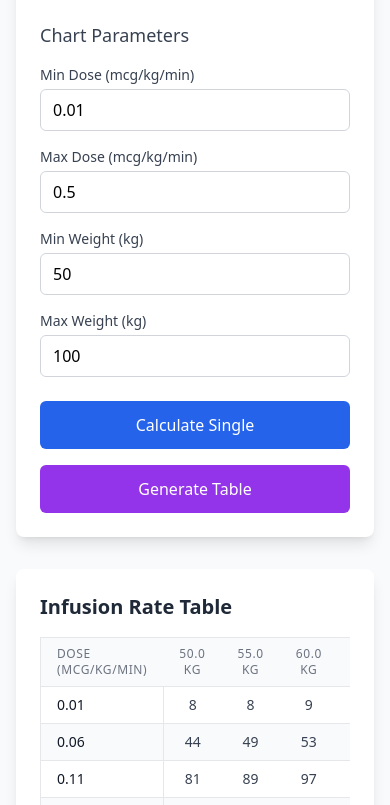
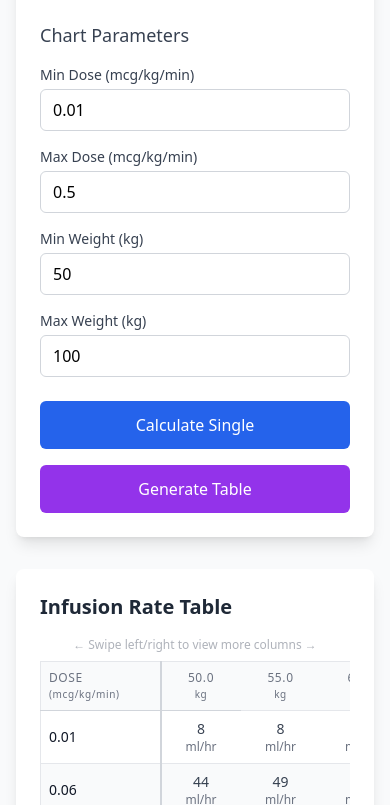
Before and after one commit to profires/InfusionChart, a plain HTML site: page index.html in a window 390 px wide. Both pictures are taken after a click on the button "Generate Table". Shown: the part 637-1442 px from the top of the page. Drawn offline with nearby package versions, Linux system fonts and the light colour scheme.

Commit message:
Update index.html (responsive sticky table)

```diff
--- a/index.html
+++ b/index.html
@@ -10,6 +10,43 @@
     <!-- Purpose: Import Chart.js for interactive chart generation -->
     <!-- Flow: CDN import provides chart rendering capabilities -->
     <script src="https://cdn.jsdelivr.net/npm/chart.js"></script>
+    <style>
+        /* Purpose: Enhanced mobile table styling */
+        /* Flow: Improves touch targets and scroll behavior on mobile devices */
+        @media (max-width: 768px) {
+            /* Purpose: Better touch scrolling for tables */
+            .overflow-x-auto {
+                -webkit-overflow-scrolling: touch;
+                scrollbar-width: thin;
+            }
+
+            /* Purpose: Larger touch targets on mobile */
+            table td, table th {
+                min-height: 44px;
+                touch-action: manipulation;
+            }
+
+            /* Purpose: Improved sticky positioning on iOS */
+            .sticky {
+                position: -webkit-sticky;
+                position: sticky;
+            }
+        }
+
+        /* Purpose: Custom scrollbar styling */
+        .overflow-x-auto::-webkit-scrollbar {
+            height: 6px;
+        }
+
+        .overflow-x-auto::-webkit-scrollbar-track {
+            background: #f1f5f9;
+        }
+
+        .overflow-x-auto::-webkit-scrollbar-thumb {
+            background: #cbd5e1;
+            border-radius: 3px;
+        }
+    </style>
 </head>
 <body class="bg-gray-50 min-h-screen">
     <!-- Purpose: Main container with centered layout and responsive design -->
@@ -241,8 +278,8 @@
             });
         }
 
-        // Purpose: Generate HTML table showing infusion rates matrix
-        // Flow: Creates table with doses as rows and weights as columns
+        // Purpose: Generate mobile-friendly HTML table with sticky headers and first column
+        // Flow: Creates table with fixed positioning for better mobile scrolling experience
         function generateTable() {
             const minDose = parseFloat(document.getElementById('min-dose').value);
             const maxDose = parseFloat(document.getElementById('max-dose').value);
@@ -253,34 +290,46 @@
             // Purpose: Generate arrays for doses and weights
             // Flow: Creates systematic ranges for table rows and columns
             const doses = [];
-            const doseStep = (maxDose - minDose) / 10; // 10 dose levels
+            const doseStep = (maxDose - minDose) / 10;
             for (let i = 0; i <= 10; i++) {
                 doses.push(minDose + (i * doseStep));
             }
 
             const weights = [];
-            const weightStep = (maxWeight - minWeight) / 10; // 10 weight levels
+            const weightStep = (maxWeight - minWeight) / 10;
             for (let i = 0; i <= 10; i++) {
                 weights.push(minWeight + (i * weightStep));
             }
 
-            // Purpose: Build HTML table with calculated infusion rates
-            // Flow: Creates responsive table with proper styling and formatting
+            // Purpose: Build mobile-friendly HTML table with sticky positioning
+            // Flow: Creates table with fixed headers and first column for better mobile UX
             let tableHTML = `
-                <table class="min-w-full bg-white border border-gray-200">
-                    <thead class="bg-gray-50">
+                <div class="relative">
+                    <!-- Purpose: Mobile scroll indicator -->
+                    <!-- Flow: Shows users they can scroll horizontally on mobile -->
+                    <div class="block sm:hidden text-center text-xs text-gray-500 mb-2 animate-pulse">
+                        ← Swipe left/right to view more columns →
+                    </div>
+
+                    <!-- Purpose: Scrollable table container with sticky elements -->
+                    <!-- Flow: Enables horizontal scrolling while keeping headers visible -->
+                    <div class="overflow-x-auto overflow-y-visible shadow-inner" style="max-height: 70vh;">
+                        <table class="min-w-full bg-white border border-gray-200 relative">
+                            <thead class="bg-gray-50 sticky top-0 z-20">
                                 <tr>
-                            <th class="px-4 py-2 text-left text-xs font-medium text-gray-500 uppercase tracking-wider border-b">
-                                Dose (mcg/kg/min)
+                                    <!-- Purpose: Sticky first column header -->
+                                    <!-- Flow: Remains visible during horizontal scrolling -->
+                                    <th class="sticky left-0 z-30 bg-gray-50 px-2 sm:px-4 py-2 text-left text-xs font-medium text-gray-500 uppercase tracking-wider border-b border-r-2 border-gray-300 min-w-[120px]">
+                                        Dose<br><span class="text-[10px] normal-case">(mcg/kg/min)</span>
                                     </th>
             `;
 
-            // Purpose: Create table headers for each weight
-            // Flow: Adds column headers showing body weights
-            weights.forEach(weight => {
+            // Purpose: Create sticky weight column headers
+            // Flow: Each weight becomes a scrollable column header
+            weights.forEach((weight, index) => {
                 tableHTML += `
-                    <th class="px-4 py-2 text-center text-xs font-medium text-gray-500 uppercase tracking-wider border-b">
-                        ${weight.toFixed(1)} kg
+                    <th class="px-2 sm:px-4 py-2 text-center text-xs font-medium text-gray-500 uppercase tracking-wider border-b min-w-[80px] ${index === 0 ? 'border-l-2 border-gray-300' : ''}">
+                        ${weight.toFixed(1)}<br><span class="text-[10px] normal-case">kg</span>
                     </th>
                 `;
             });
@@ -291,21 +340,24 @@
                             <tbody class="divide-y divide-gray-200">
             `;
 
-            // Purpose: Create table rows with calculated infusion rates
-            // Flow: Each row represents a dose level with rates for all weights
+            // Purpose: Create table rows with sticky first column
+            // Flow: Each dose row has a fixed first column and scrollable data columns
             doses.forEach((dose, doseIndex) => {
                 tableHTML += `
-                    <tr class="${doseIndex % 2 === 0 ? 'bg-white' : 'bg-gray-50'}">
-                        <td class="px-4 py-2 text-sm font-medium text-gray-900 border-r">
+                    <tr class="${doseIndex % 2 === 0 ? 'bg-white' : 'bg-gray-50'} hover:bg-blue-50 transition-colors">
+                        <!-- Purpose: Sticky first column showing dose values -->
+                        <!-- Flow: Remains visible when scrolling horizontally -->
+                        <td class="sticky left-0 z-10 px-2 sm:px-4 py-2 text-sm font-medium text-gray-900 border-r-2 border-gray-300 ${doseIndex % 2 === 0 ? 'bg-white' : 'bg-gray-50'} hover:bg-blue-50">
                             ${dose.toFixed(2)}
                         </td>
                 `;
 
-                weights.forEach(weight => {
+                weights.forEach((weight, weightIndex) => {
                     const rate = calculateInfusionRate(dose, weight, concentration);
                     tableHTML += `
-                        <td class="px-4 py-2 text-sm text-gray-700 text-center">
-                            ${rate.toFixed(0)}
+                        <td class="px-2 sm:px-4 py-2 text-sm text-gray-700 text-center hover:bg-blue-100 transition-colors ${weightIndex === 0 ? 'border-l-2 border-gray-300' : ''}">
+                            <span class="font-medium">${rate.toFixed(0)}</span>
+                            <div class="text-xs text-gray-500">ml/hr</div>
                         </td>
                     `;
                 });
@@ -316,9 +368,22 @@
             tableHTML += `
                             </tbody>
                         </table>
-                <p class="text-sm text-gray-600 mt-2">
-                    All rates shown in ml/hr based on concentration of ${concentration} mcg/ml
-                </p>
+                    </div>
+
+                    <!-- Purpose: Mobile usage instructions -->
+                    <!-- Flow: Helps users understand how to interact with the table -->
+                    <div class="mt-4 text-sm text-gray-600">
+                        <div class="block sm:hidden">
+                            <p class="font-medium mb-1">Mobile Tips:</p>
+                            <ul class="text-xs space-y-1">
+                                <li>• Scroll horizontally to see all weight columns</li>
+                                <li>• First column (doses) stays visible while scrolling</li>
+                                <li>• Tap any cell to see the exact calculation</li>
+                            </ul>
+                        </div>
+                        <p class="mt-2">All rates shown in ml/hr based on concentration of ${concentration} mcg/ml</p>
+                    </div>
+                </div>
             `;
 
             document.getElementById('table-container').innerHTML = tableHTML;
```
Lines whose indentation alone changed are shown as unchanged.
